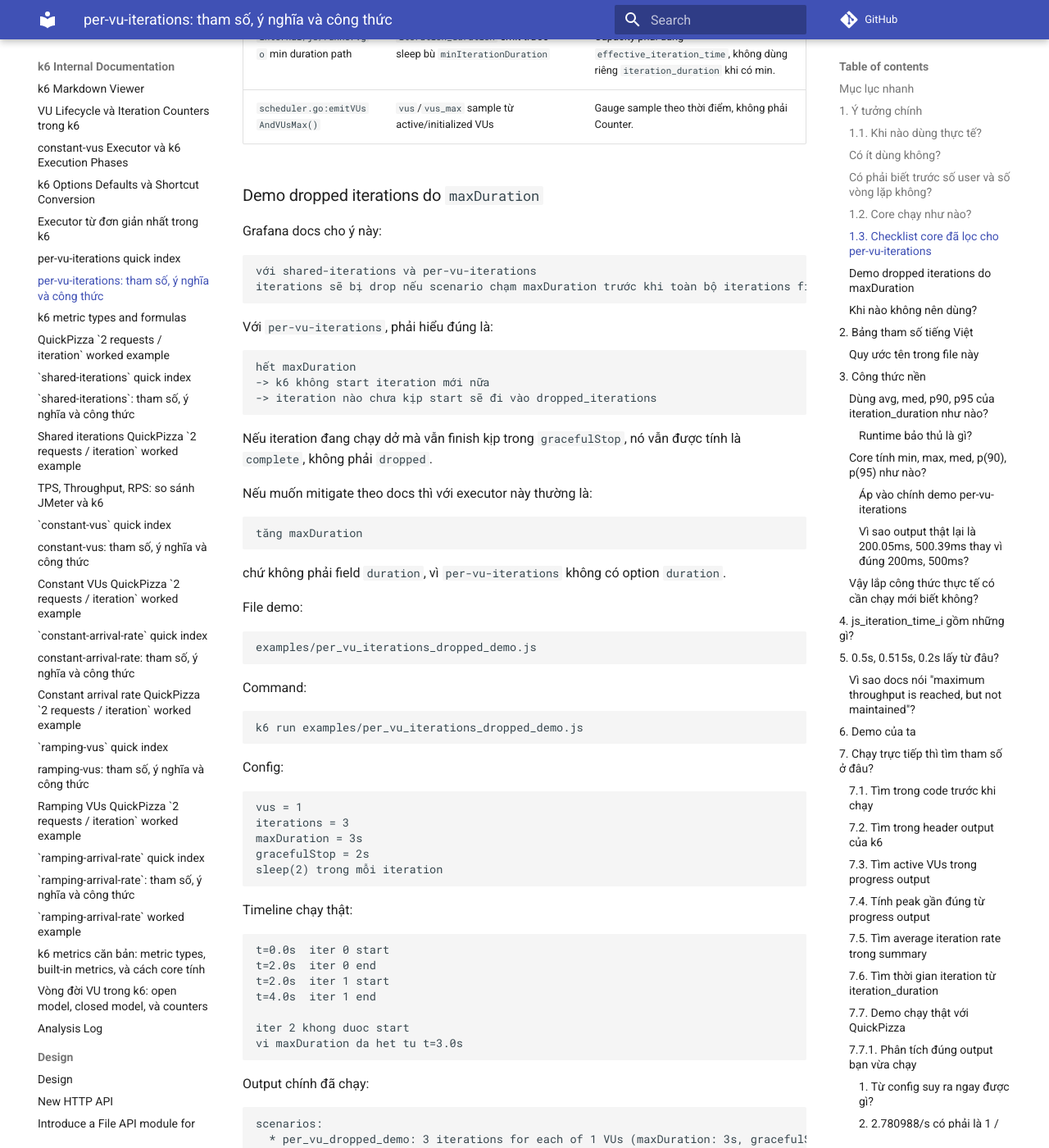
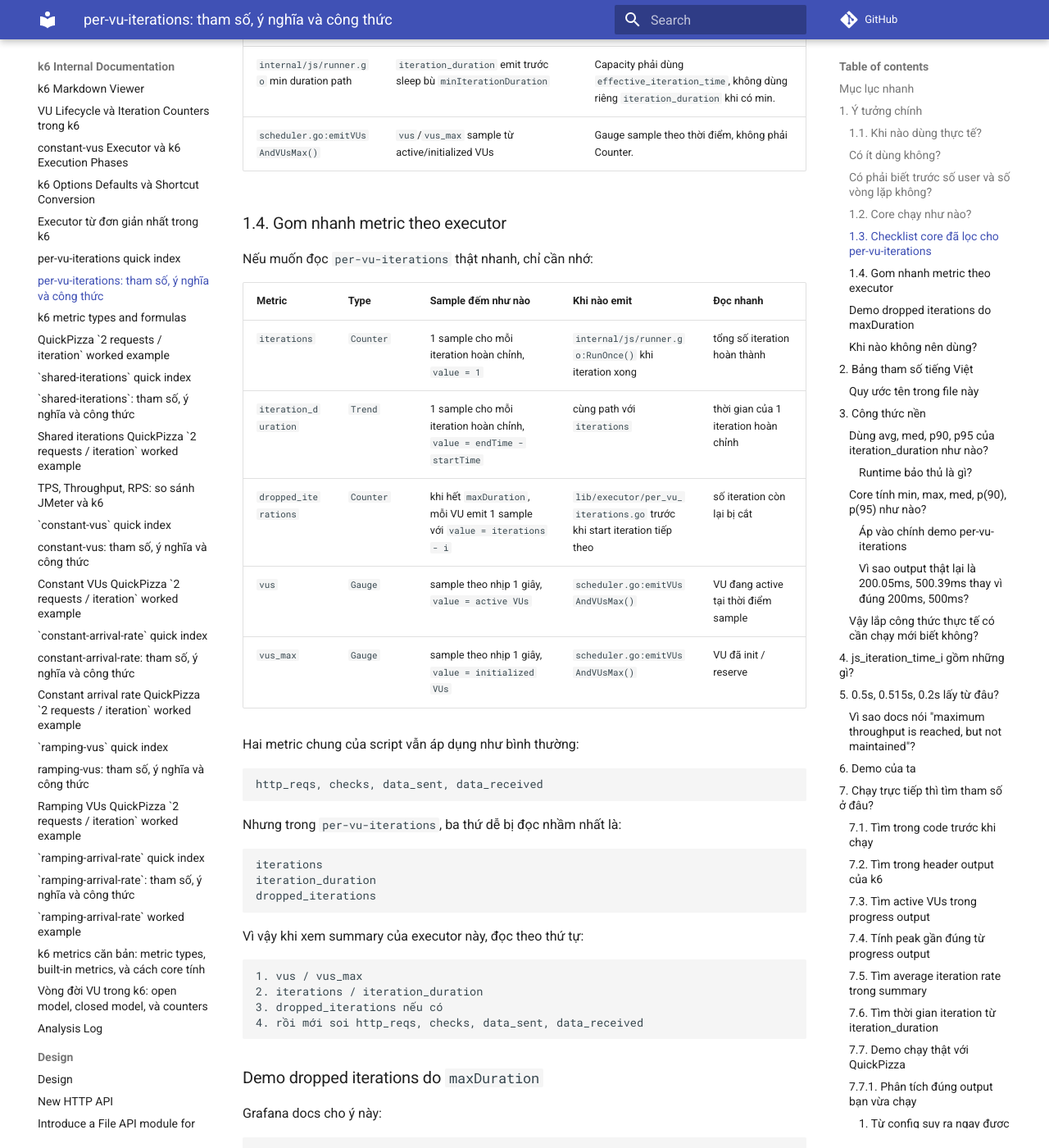
Before and after one commit to meomew-auto/markdown, an MkDocs documentation site: the page built from docs/20260514_per-vu-iterations-tham-so-cong-thuc.md, in a window 1280 px wide and 1400 px high, scrolled down 6829 px. Shown: the whole window at 82% size. Built offline with MkDocs 1.6.1 and Material for MkDocs 9.7.7, drawn with Linux system fonts in a browser that asks for light colours; comment, search, counter and statistics services are not loaded; some of the changed text lies outside the part shown.

Commit message:
Update docs

````diff
--- a/docs/20260514_per-vu-iterations-tham-so-cong-thuc.md
+++ b/docs/20260514_per-vu-iterations-tham-so-cong-thuc.md
@@ -20,6 +20,7 @@ Các link hay dùng trong file này:
 - [Khi nào dùng thực tế](#11-khi-nào-dùng-thực-tế)
 - [Core chạy như nào](#12-core-chạy-như-nào)
 - [Checklist core đã lọc](#13-checklist-core-đã-lọc-cho-per-vu-iterations)
+- [Gom nhanh metric theo executor](#14-gom-nhanh-metric-theo-executor)
 - [Bảng tham số tiếng Việt](#2-bảng-tham-số-tiếng-việt)
 - [Công thức nền](#3-công-thức-nền)
 - [Dùng `avg`, `med`, `p90`, `p95` của `iteration_duration`](#dùng-avg-med-p90-p95-của-iteration_duration-như-nào)
@@ -338,6 +339,41 @@ Những điểm cần lưu ý thêm khi đọc core:
 | `internal/js/runner.go:RunOnce()` + `iterationSamples()` | `iterations`/`iteration_duration` chỉ emit khi full iteration hoàn tất | `completed_iterations` đọc từ metric, không lấy từ planned quota nếu có drop/interrupt. |
 | `internal/js/runner.go` min duration path | `iteration_duration` emit trước sleep bù `minIterationDuration` | Capacity phải dùng `effective_iteration_time`, không dùng riêng `iteration_duration` khi có min. |
 | `scheduler.go:emitVUsAndVUsMax()` | `vus`/`vus_max` sample từ active/initialized VUs | Gauge sample theo thời điểm, không phải Counter. |
+
+### 1.4. Gom nhanh metric theo executor
+
+Nếu muốn đọc `per-vu-iterations` thật nhanh, chỉ cần nhớ:
+
+| Metric | Type | Sample đếm như nào | Khi nào emit | Đọc nhanh |
+| --- | --- | --- | --- | --- |
+| `iterations` | `Counter` | 1 sample cho mỗi iteration hoàn chỉnh, `value = 1` | `internal/js/runner.go:RunOnce()` khi iteration xong | tổng số iteration hoàn thành |
+| `iteration_duration` | `Trend` | 1 sample cho mỗi iteration hoàn chỉnh, `value = endTime - startTime` | cùng path với `iterations` | thời gian của 1 iteration hoàn chỉnh |
+| `dropped_iterations` | `Counter` | khi hết `maxDuration`, mỗi VU emit 1 sample với `value = iterations - i` | `lib/executor/per_vu_iterations.go` trước khi start iteration tiếp theo | số iteration còn lại bị cắt |
+| `vus` | `Gauge` | sample theo nhịp 1 giây, `value = active VUs` | `scheduler.go:emitVUsAndVUsMax()` | VU đang active tại thời điểm sample |
+| `vus_max` | `Gauge` | sample theo nhịp 1 giây, `value = initialized VUs` | `scheduler.go:emitVUsAndVUsMax()` | VU đã init / reserve |
+
+Hai metric chung của script vẫn áp dụng như bình thường:
+
+```text
+http_reqs, checks, data_sent, data_received
+```
+
+Nhưng trong `per-vu-iterations`, ba thứ dễ bị đọc nhầm nhất là:
+
+```text
+iterations
+iteration_duration
+dropped_iterations
+```
+
+Vì vậy khi xem summary của executor này, đọc theo thứ tự:
+
+```text
+1. vus / vus_max
+2. iterations / iteration_duration
+3. dropped_iterations nếu có
+4. rồi mới soi http_reqs, checks, data_sent, data_received
+```
 
 ### Demo dropped iterations do `maxDuration`
 
````
